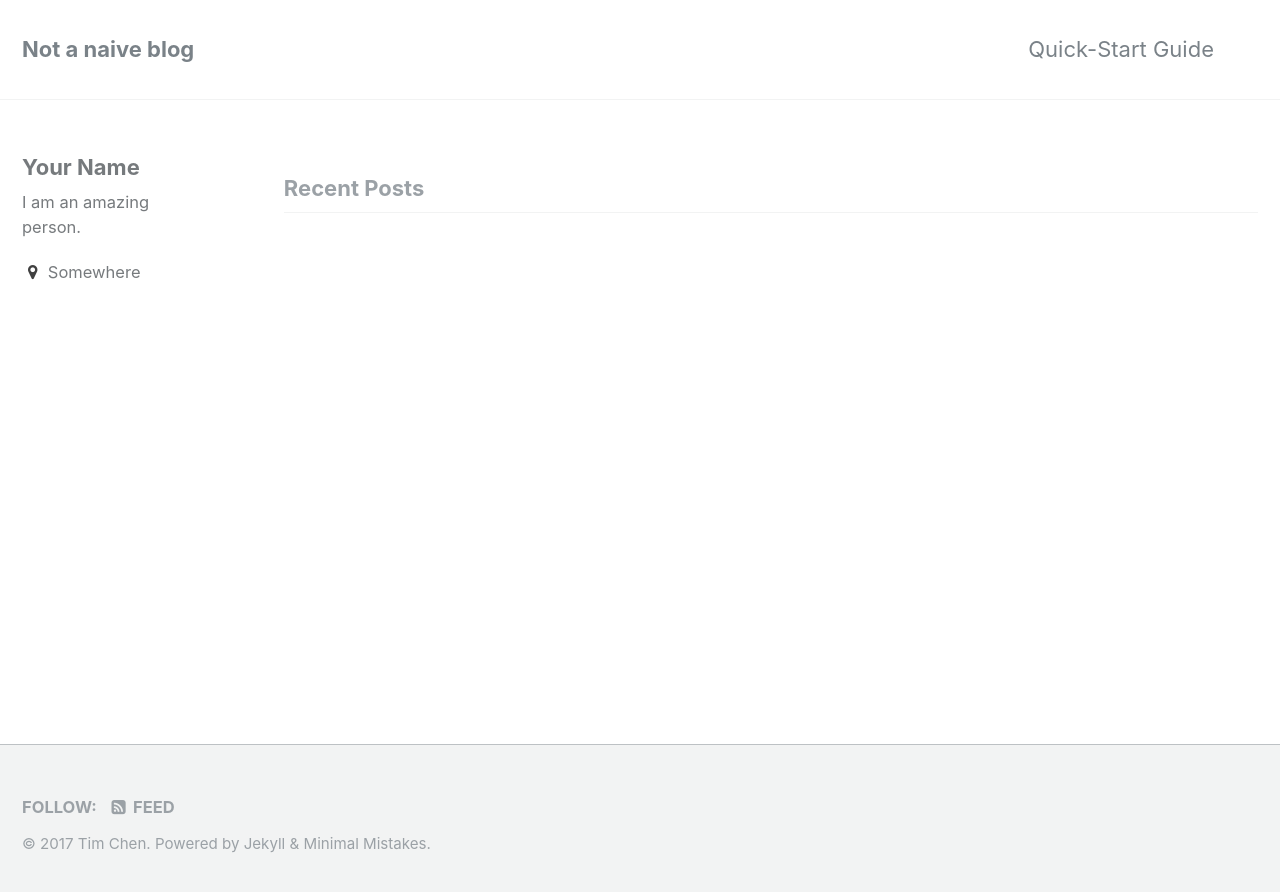
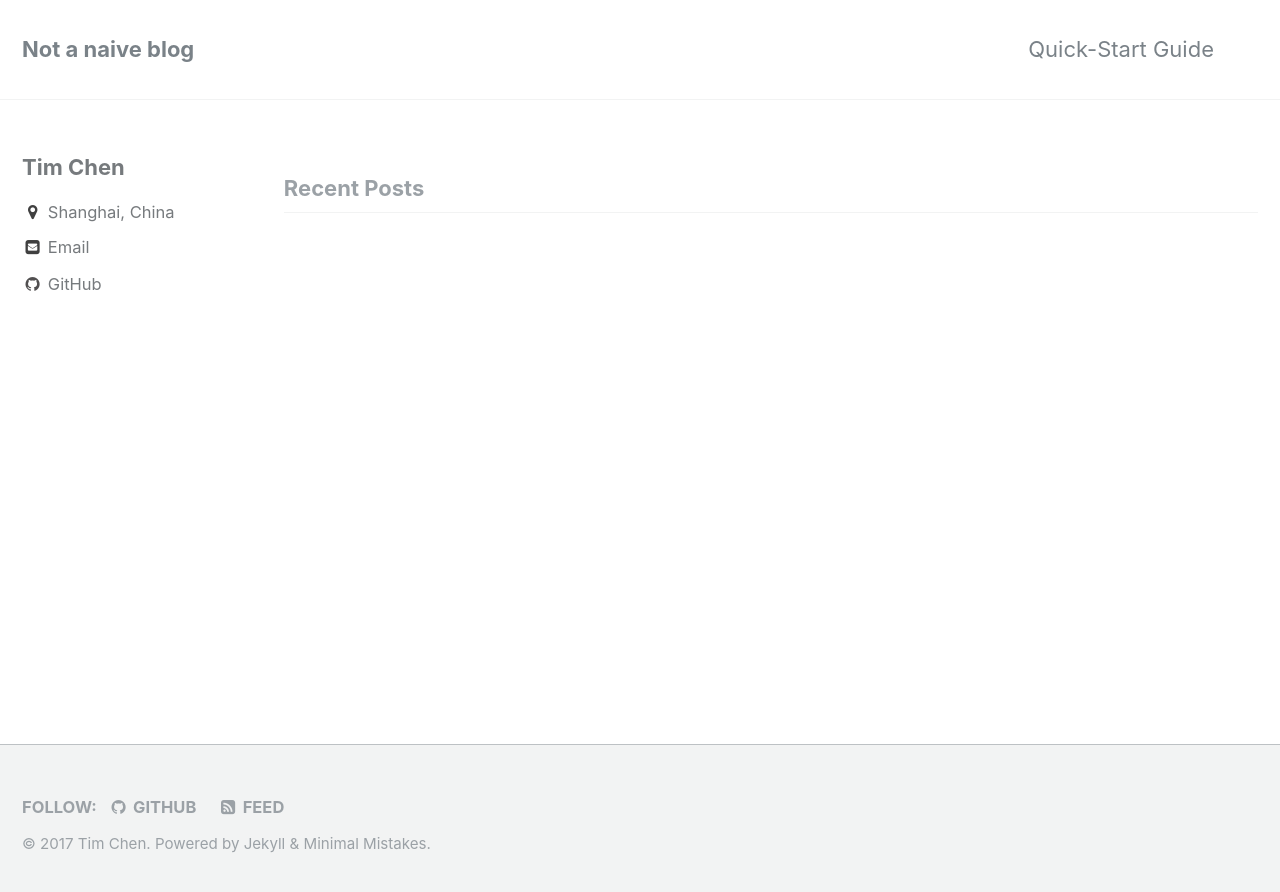
Before and after one commit to timchen1997/timchen1997.github.io, a Jekyll site: the page built from index.html, in a window 1280 px wide. Shown: the top 892 px of the page. Built offline with Jekyll 4.4.1, drawn with Linux system fonts in a browser that asks for light colours; the list of posts is cut into pages by our own code.

Commit message:
config modification
config modification

```diff
--- a/_config.yml
+++ b/_config.yml
@@ -77,11 +77,11 @@ analytics:
 
 # Site Author
 author:
-  name             : "Your Name"
+  name             : "Tim Chen"
   avatar           : # path of avatar image, e.g. "/assets/images/bio-photo.jpg"
-  bio              : "I am an amazing person."
-  location         : "Somewhere"
-  email            :
+  bio              : ""
+  location         : "Shanghai, China"
+  email            : "chen_tr@126.com"
   uri              :
   bitbucket        :
   codepen          :
@@ -89,7 +89,7 @@ author:
   flickr           :
   facebook         :
   foursquare       :
-  github           :
+  github           : "timchen1997"
   google_plus      :
   keybase          :
   instagram        :
```
